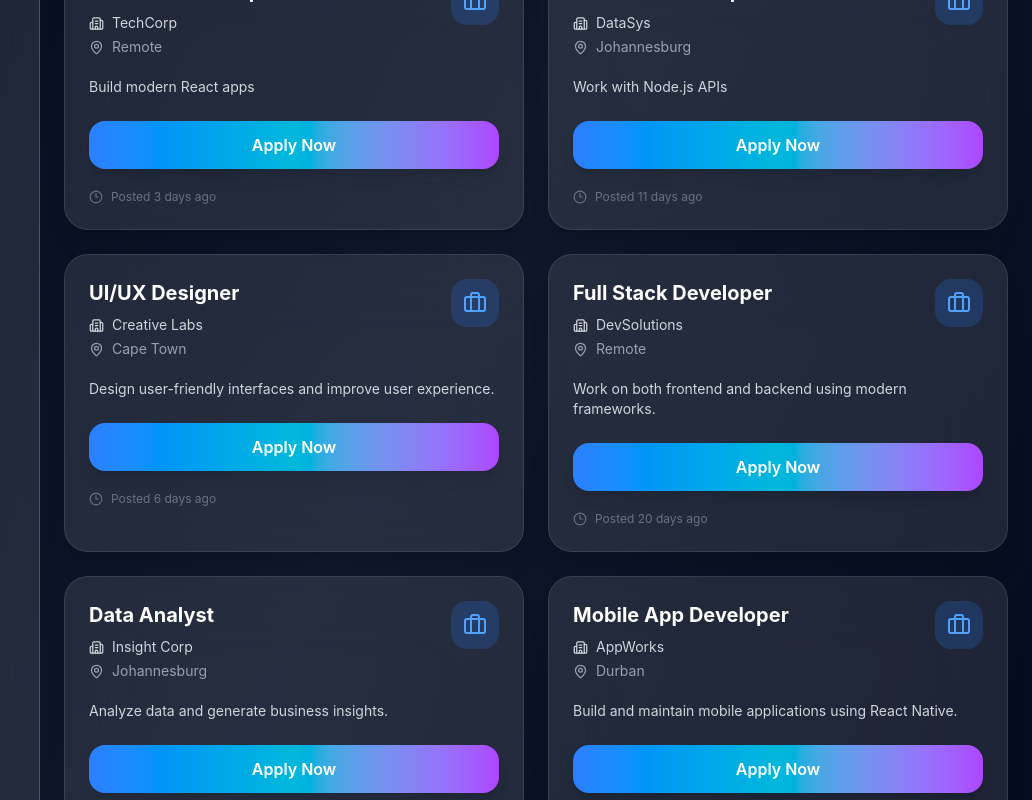
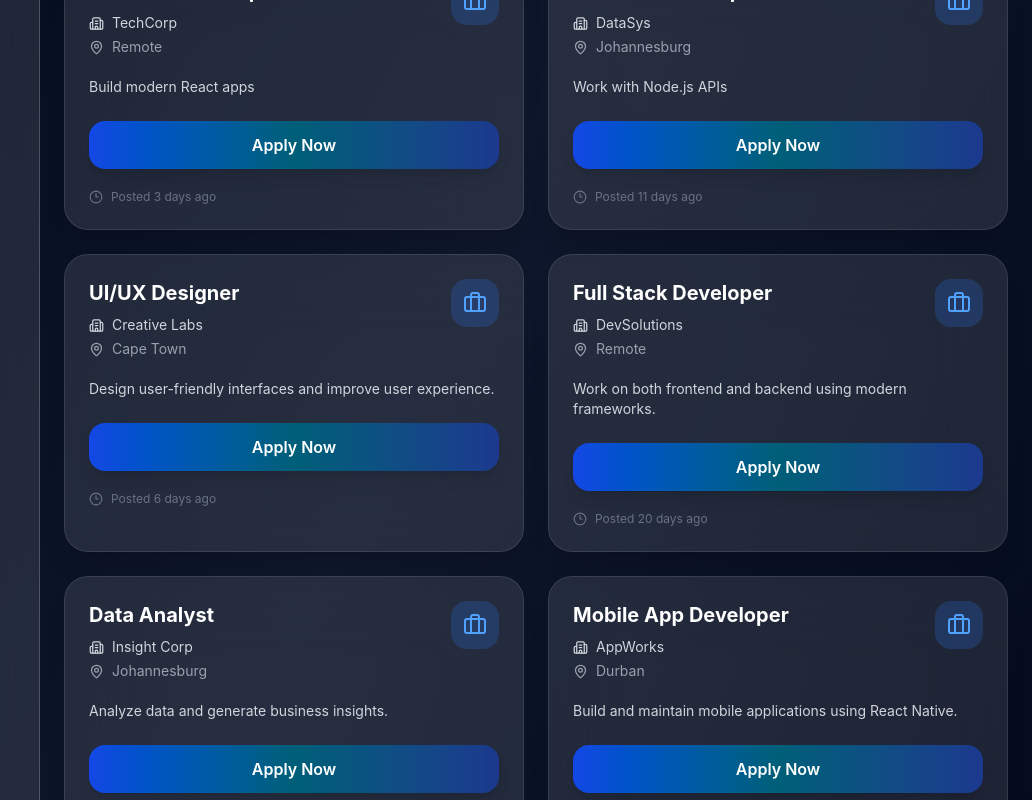
Before and after one commit to ThandoJ/job-application-tracker, a React (Vite) app in the folder job-application-tracker/: page /dashboard in a window 1280 px wide. Shown: the part 920-1720 px from the top of the page, without its empty margins (248-1280 px from the left). Built offline with nearby package versions, Linux system fonts and the light colour scheme.

Commit message:
Fixed apply now button

```diff
--- a/job-application-tracker/src/components/JobCard.jsx
+++ b/job-application-tracker/src/components/JobCard.jsx
@@ -223,7 +223,7 @@ export default function JobCard({
             ) : (
               <button
                 onClick={onApply}
-                className="w-full py-3 rounded-2xl bg-gradient-to-r from-blue-500 via-cyan-500 to-purple-500 text-white font-semibold shadow-lg hover:scale-[1.02] transition"
+                className="w-full py-3 rounded-2xl bg-gradient-to-r from-blue-700 via-cyan-800 to-blue-900 text-white font-semibold shadow-lg hover:scale-[1.02] transition"
               >
                 Apply Now
               </button>
```
